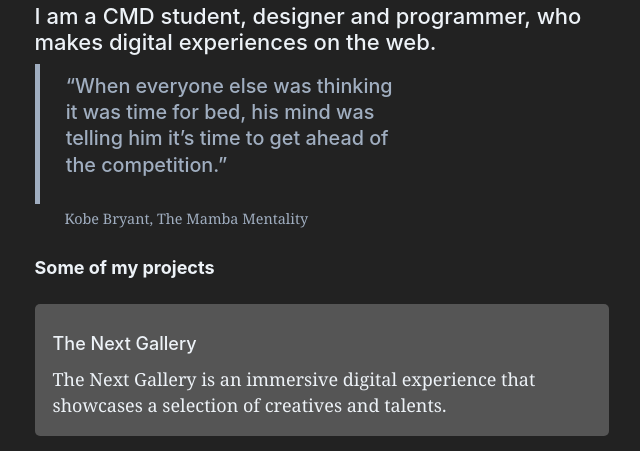
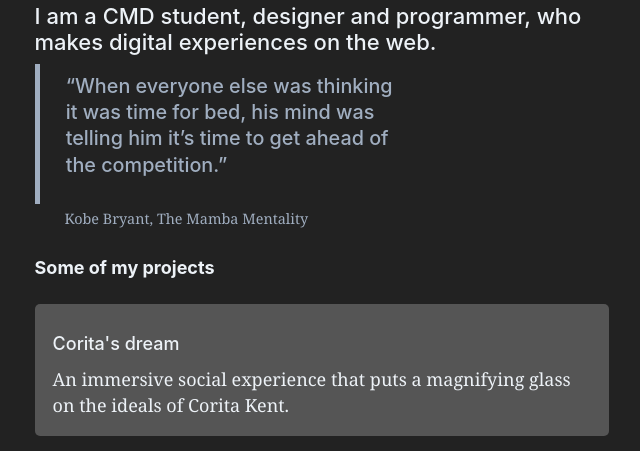
Before and after one commit to bbawuah/personal-blogpage, a Gatsby site: page / in a window 1280 px wide. Shown: the part 285-736 px from the top of the page, without its empty margins (318-958 px from the left). Built offline with nearby package versions, Linux system fonts and the light colour scheme; Gatsby itself is replaced by a stand-in of ours; some packages are replaced by stand-ins of ours.

Commit message:
new project

```diff
--- a/src/components/Project/Projects.tsx
+++ b/src/components/Project/Projects.tsx
@@ -5,6 +5,14 @@ import projectsListStyle from './Project.module.scss'
 export const Projects: React.FC = () => (
   <div className={projectsListStyle.list}>
     <h4>Some of my projects</h4>
+    <ProjectListItem
+      url={'https://coritas-dream.herokuapp.com/'}
+      cls={projectsListStyle.listItem}
+      title={"Corita's dream"}
+      desc={
+        'An immersive social experience that puts a magnifying glass on the ideals of Corita Kent.'
+      }
+    />
     <ProjectListItem
       url={'https://www.thenext.gallery/'}
       cls={projectsListStyle.listItem}
```
